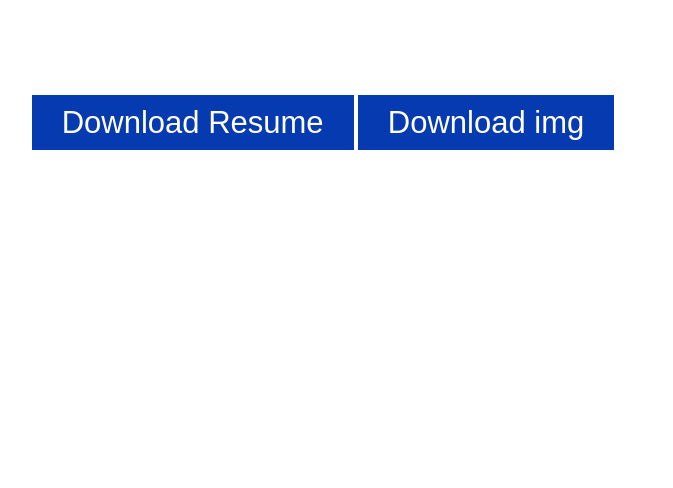
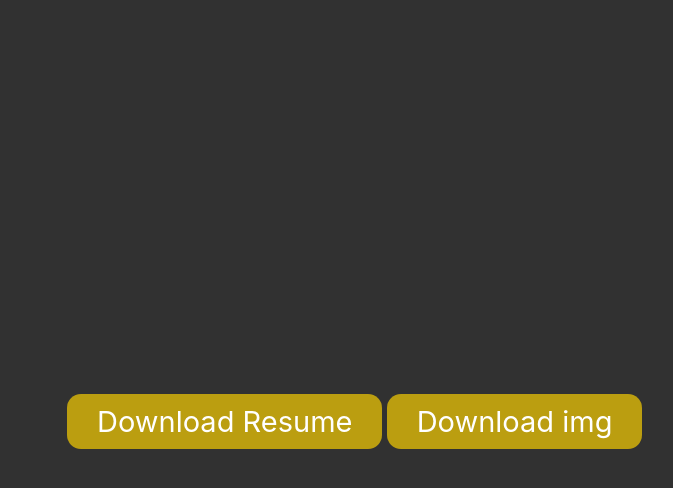
Before and after one commit to arfat01850/Basic-To-Adv-HTML-CSS, a plain HTML site: page Download Button Link/index.html in a window 1280 px wide. Shown: the whole page, without its empty margins (317-990 px from the left). Drawn offline with nearby package versions, Linux system fonts and the light colour scheme.

Commit message:
modify css file

```diff
--- a/Download Button Link/style.css
+++ b/Download Button Link/style.css
@@ -1,17 +1,22 @@
 
 
-
+body{
+	background: #313131;
+}
 
 .button {
+    top: 50%;
+    left: 30%;
+    position: absolute;
     text-align: center;
 
-    margin-top: 100px;
 }
 .button a{
-	background-color: #053ab1;
+	border-radius: 14px;
+	background-color: #bb9e10;
 	text-align: center;
 	padding: 10px 30px;
 	color: #fff;
-	font-family: fantasy;
-	font-size: 31px;
+	font-family: unset;
+	font-size: 29px;
 }
```
